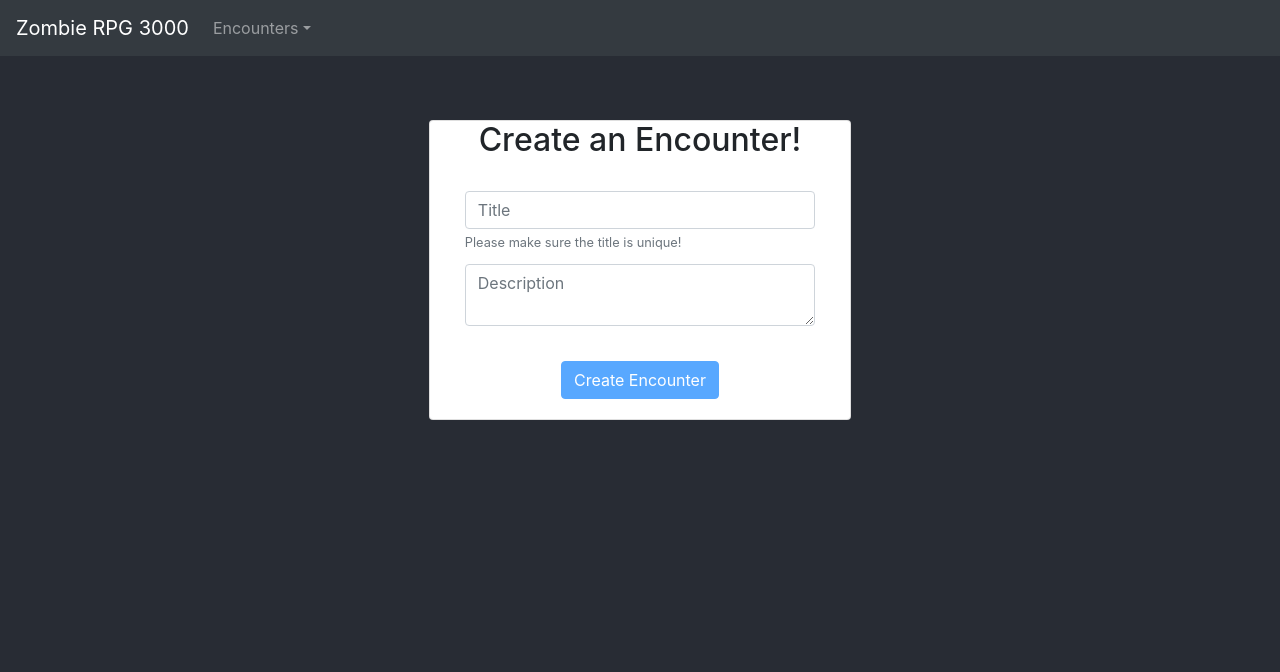
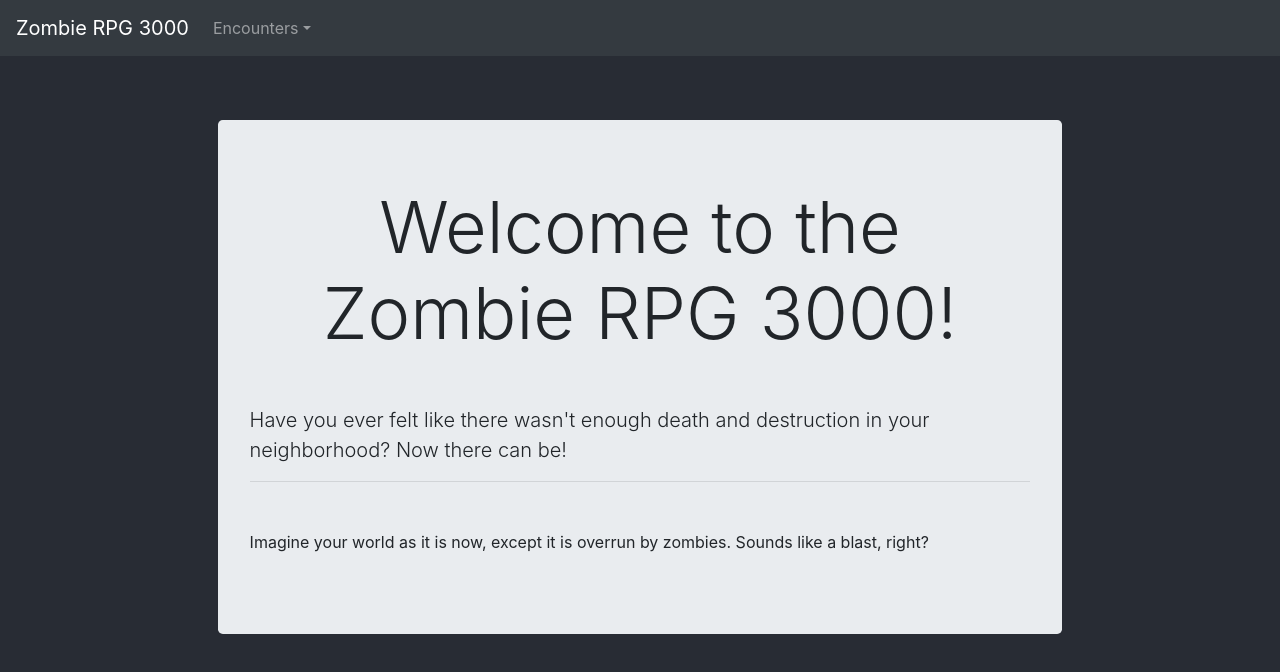
Before and after one commit to ahoopes16/zombie-roleplaying-ui, a React (Create React App) app: page /#/ in a window 1280 px wide. Shown: the top 672 px of the page. Built offline with nearby package versions, Linux system fonts and the light colour scheme.

Commit message:
Add Home page to the router, change routes to encounters

```diff
--- a/src/App.tsx
+++ b/src/App.tsx
@@ -2,6 +2,7 @@ import React from 'react'
 import './App.css'
 import { HashRouter, Route, Switch, Redirect } from 'react-router-dom'
 import NavigationBar from './components/NavigationBar'
+import Home from './components/Home'
 import ListEncounters from './components/encounters/ListEncounters'
 import CreateEncounterForm from './components/encounters/CreateEncounterForm'
 
@@ -12,8 +13,13 @@ function App(): React.FunctionComponentElement<{}> {
         <NavigationBar />
         <div className="App">
           <Switch>
-            <Route exact path="/" component={CreateEncounterForm} />
+            <Route exact path="/" component={Home} />
             <Route exact path="/encounters" component={ListEncounters} />
+            <Route
+              exact
+              path="/encounters/create"
+              component={CreateEncounterForm}
+            />
             <Redirect to="/" />
           </Switch>
         </div>
--- a/src/components/NavigationBar.tsx
+++ b/src/components/NavigationBar.tsx
@@ -33,7 +33,7 @@ function NavigationBar(): FunctionComponentElement<{}> {
                 <NavLink to="/encounters">List</NavLink>
               </DropdownItem>
               <DropdownItem>
-                <NavLink to="/">Create</NavLink>
+                <NavLink to="/encounters/create">Create</NavLink>
               </DropdownItem>
             </DropdownMenu>
           </UncontrolledDropdown>
```
